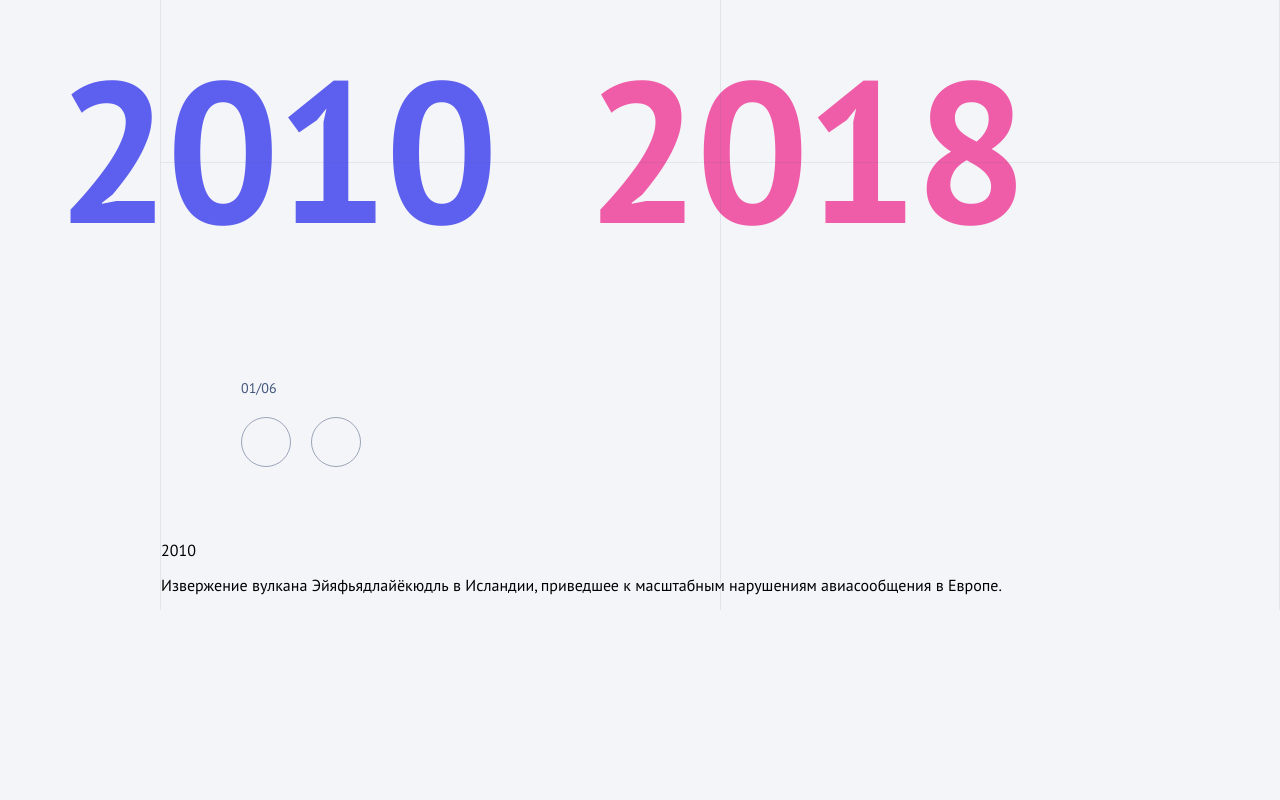
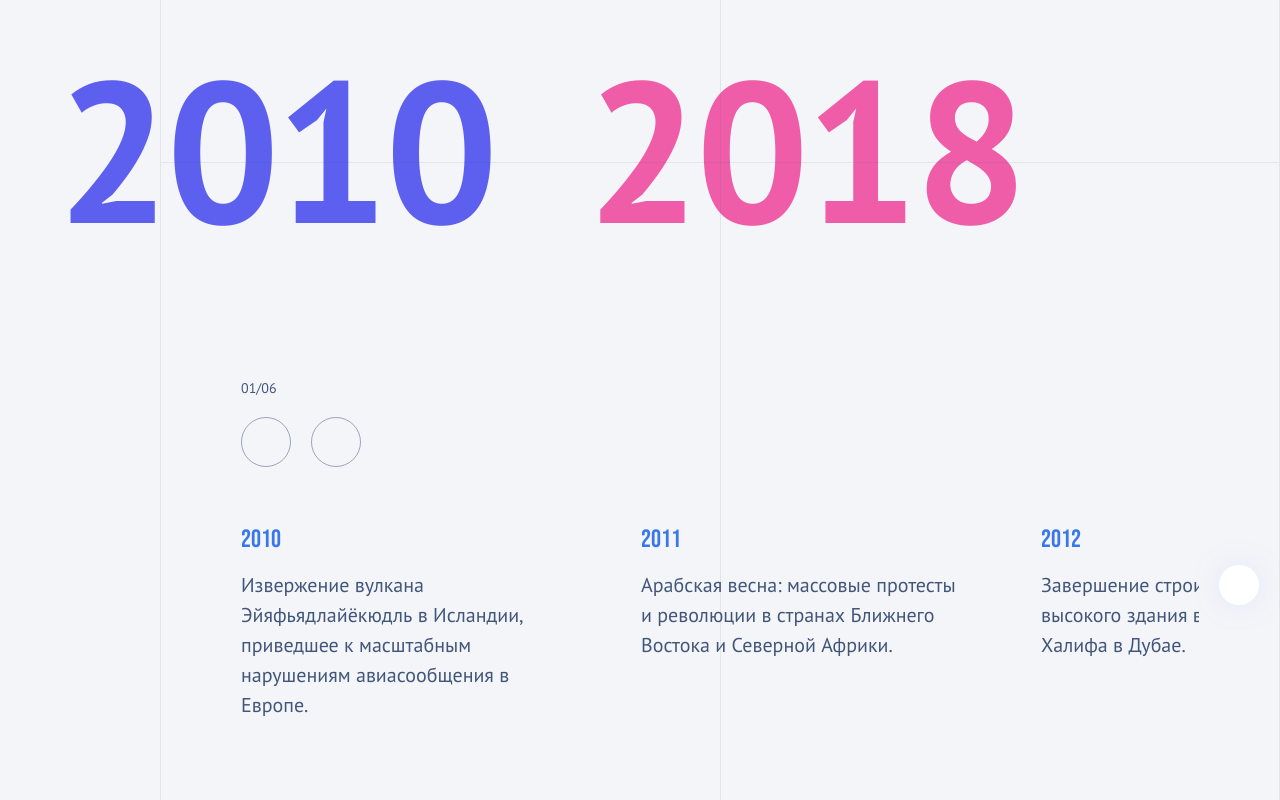
Before and after one commit to Otkazano/history-slider, a React (Create React App) app: page / in a window 1280 px wide. Shown: the part 318-1118 px from the top of the page. Before the commit the page ends 928 px from the top, so only its background shows below. Built offline with nearby package versions, Linux system fonts and the light colour scheme.

Commit message:
add slider

```diff
--- a/public/index.html
+++ b/public/index.html
@@ -14,6 +14,12 @@
       href="https://fonts.googleapis.com/css2?family=PT+Sans:ital,wght@0,400;0,700;1,400;1,700&display=swap"
       rel="stylesheet"
     />
+    <link rel="preconnect" href="https://fonts.googleapis.com" />
+    <link rel="preconnect" href="https://fonts.gstatic.com" crossorigin />
+    <link
+      href="https://fonts.googleapis.com/css2?family=Bebas+Neue&display=swap"
+      rel="stylesheet"
+    />
     <title>React App</title>
   </head>
   <body>
--- a/src/components/App/App.tsx
+++ b/src/components/App/App.tsx
@@ -4,7 +4,7 @@ import Title from '../Title/Title';
 import { MockData } from '../../utils/Data/MockData';
 import Years from '../Years/Years';
 import { MockDataInit } from '../../utils/Data/DataTypes';
-import InfoSlider from '../Slider/Slider';
+import InfoSlider from '../InfoSlider/InfoSlider';
 import ChooseSphereButtons from '../ChooseSphereButtons/ChooseSphereButtons';
 
 const App: React.FC = () => {
--- /dev/null
+++ b/src/components/InfoSlider/InfoSlider.scss
@@ -0,0 +1,64 @@
+@import '../../utils/variables.scss';
+
+.infoSlider {
+  padding: 0 80px 80px;
+  position: relative;
+
+  &__slide {
+    width: 320px;
+  }
+
+  &__year {
+    color: #3877ee;
+    font-family: 'Bebas Neue', sans-serif;
+    font-size: 25px;
+    line-height: 30px;
+    text-transform: uppercase;
+    margin: 0 0 15px;
+  }
+
+  &__fact {
+    font-size: 20px;
+    line-height: 30px;
+    color: $black-blue-color;
+    margin: 0;
+  }
+
+  &__buttonPrev,
+  &__buttonNext {
+    padding: 0;
+    position: absolute;
+    width: 40px;
+    height: 40px;
+    top: 40px;
+    width: 40px;
+    height: 40px;
+    border-radius: 50%;
+    border: none;
+    cursor: pointer;
+    background-color: #fff;
+    filter: drop-shadow(0px 0px 15px rgba(56, 119, 238, 0.1));
+    transition: transform 0.3s ease;
+
+    &:hover {
+      transform: scale(1.1);
+    }
+  }
+
+  &__buttonPrev {
+    left: 20px;
+  }
+
+  &__buttonNext {
+    right: 20px;
+  }
+
+  .swiper-button-disabled {
+    opacity: 0;
+    pointer-events: none;
+  }
+
+  .swiper-pagination {
+    display: none;
+  }
+}
--- /dev/null
+++ b/src/components/InfoSlider/InfoSlider.tsx
@@ -0,0 +1,41 @@
+import React from 'react';
+import { Swiper, SwiperSlide } from 'swiper/react';
+
+import 'swiper/css';
+import 'swiper/css/pagination';
+import './InfoSlider.scss';
+
+import { Navigation, Pagination, FreeMode } from 'swiper/modules';
+import { MockDataInit } from '../../utils/Data/DataTypes';
+
+interface SliderProps {
+  data: MockDataInit;
+}
+
+const InfoSlider: React.FC<SliderProps> = ({ data }) => {
+  return (
+    <div className="infoSlider">
+      <Swiper
+        className="infoSlider__container"
+        spaceBetween={80}
+        slidesPerView="auto"
+        pagination={{
+          clickable: true,
+        }}
+        modules={[Navigation, Pagination, FreeMode]}
+        navigation={{ nextEl: '.infoSlider__buttonNext', prevEl: '.infoSlider__buttonPrev' }}
+      >
+        {data.events.map((event, index) => (
+          <SwiperSlide key={index} className="infoSlider__slide">
+            <p className="infoSlider__year">{event.year}</p>
+            <p className="infoSlider__fact">{event.fact}</p>
+          </SwiperSlide>
+        ))}
+      </Swiper>
+      <button className="infoSlider__buttonPrev"></button>
+      <button className="infoSlider__buttonNext"></button>
+    </div>
+  );
+};
+
+export default InfoSlider;
--- a/src/components/Slider/Slider.tsx
+++ /dev/null
@@ -1,35 +0,0 @@
-import React from 'react';
-import { Swiper, SwiperSlide } from 'swiper/react';
-import 'swiper/css';
-// import 'swiper/css/navigation';
-
-import { Navigation } from 'swiper/modules';
-import { MockDataInit } from '../../utils/Data/DataTypes';
-
-interface SliderProps {
-  data: MockDataInit;
-}
-
-const InfoSlider: React.FC<SliderProps> = ({ data }) => {
-  return (
-    <div className="swiper-container">
-      <Swiper
-        modules={[Navigation]}
-        navigation={{ nextEl: '.swiper-button-next', prevEl: '.swiper-button-prev' }}
-      >
-        {data.events.map((event, index) => {
-          return (
-            <SwiperSlide key={index}>
-              <p>{event.year}</p>
-              <p>{event.fact}</p>
-            </SwiperSlide>
-          );
-        })}
-      </Swiper>
-      <div className="swiper-button-next"></div>
-      <div className="swiper-button-prev"></div>
-    </div>
-  );
-};
-
-export default InfoSlider;
```
Also changed, not shown: src/components/Slider/Slider.scss (deleted).
